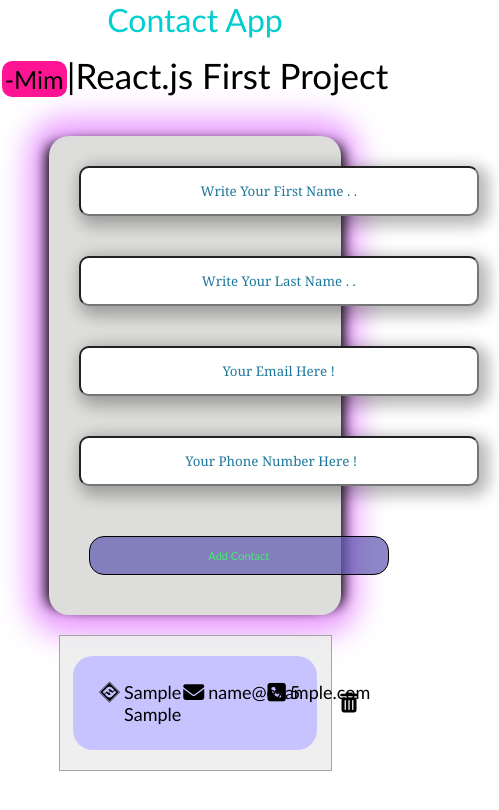
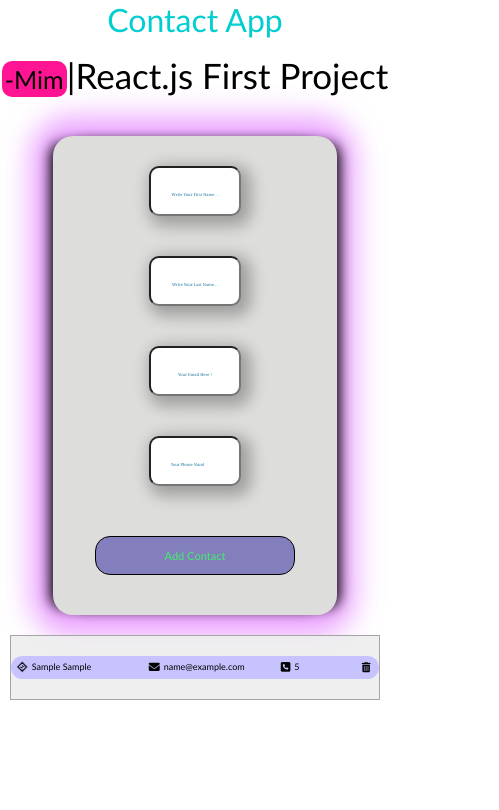
Before and after one commit to MiArianM/ContactApp, a React (Vite) app: page / in a window 390 px wide. Both pictures are taken after typing "Sample", "Sample", "name@example.com", "5" into the empty fields and a click on the button "Add Contact". Shown: the top 810 px of the page, 499 px wide, since content can reach past the window. Built offline with nearby package versions, Linux system fonts and the light colour scheme.

Commit message:
Add Responsive Into All

```diff
--- a/src/Components/ListCreating.jsx
+++ b/src/Components/ListCreating.jsx
@@ -1,3 +1,5 @@
+import liststyles from "../Styles/ContactList.module.css";
+
 /* eslint-disable react/prop-types */
 function ListCreating({ userinfo, DeleteButtonHandler }) {
   return (
@@ -12,12 +14,12 @@
         <i className="fa-solid fa-envelope"></i>
         <h4>{userinfo.email}</h4>
       </div>
-      <div>
+      <div id={liststyles.Number}>
         <i className="fa-solid fa-square-phone"></i>
         <h4>{userinfo.number}</h4>
       </div>
-      <div>
-        <button onClick={() => DeleteButtonHandler(userinfo.id)}>
+      <div onClick={() => DeleteButtonHandler(userinfo.id)}>
+        <button>
           <i className="fa-solid fa-trash-can"></i>
         </button>
       </div>
--- a/src/Styles/ContactList.module.css
+++ b/src/Styles/ContactList.module.css
@@ -9,11 +9,10 @@
   border-radius: 20px;
 }
 li > div {
-  width: 30%;
+  width: 45%;
   display: flex;
-  padding: 10px;
 }
-li>div>i{
+li > div > i {
   font-size: 21px;
   padding: 1px;
 }
@@ -21,12 +20,15 @@
   font-size: 18px;
   margin-left: 3px;
 }
-li>div:last-child{
+#Number {
+  width: 25%;
+}
+li > div:last-child {
   width: 5%;
   cursor: pointer;
   transition: all 0.15s ease;
 }
-li>div>button{
+li > div > button {
   width: 10%;
   background: transparent;
   border: none;
@@ -34,7 +36,59 @@
   margin-top: -2px;
   cursor: pointer;
 }
-li>div:last-child:hover{
+li > div:last-child:hover {
   margin-top: -15px;
   margin-left: 9px;
 }
+/*Responsive Section - - - - - - -  - - -  - - - - */
+
+/*Contact list Sections*/
+@media (max-width: 1020px) {
+  li > div > i {
+    font-size: 17px;
+  }
+  li > div > h4 {
+    font-size: 15px;
+  }
+  li > div > button {
+    font-size: 16px;
+  }
+}
+@media (max-width: 876px) {
+  li > div > i {
+    font-size: 13px;
+  }
+  li > div > h4 {
+    font-size: 11px;
+  }
+  li > div > button {
+    font-size: 12px;
+  }
+}
+@media (max-width: 696px) {
+  li {
+    width: 95%;
+    padding: 10px 20px;
+  }
+}
+@media (max-width: 490px) {
+  li > div > i {
+    font-size: 11px;
+  }
+  li > div > h4 {
+    font-size: 9px;
+  }
+  li > div > button {
+    font-size: 10px;
+  }
+}
+@media (max-width: 427px) {
+  li {
+    width: 100%;
+    padding: 5px;
+  }
+}
+@media (max-width: 570px) {
+}
+@media (max-width: 570px) {
+}
--- a/src/Styles/Form.module.css
+++ b/src/Styles/Form.module.css
@@ -211,3 +211,48 @@
     left: 25%;
   }
 }
+/*Responsive Section - - - - - - -  - - -  - - - - */
+
+/*At All*/
+@media (max-width: 1768px) {
+  input {
+    width: 35%;
+  }
+  .container {
+    width: 73%;
+  }
+}
+
+/*input PlaceHolder font*/
+@media (max-width: 770px) {
+  ::placeholder {
+    font-size: 10px;
+  }
+}
+@media (max-width: 640px) {
+  ::placeholder {
+    font-size: 8px;
+  }
+}
+@media (max-width: 554px) {
+  ::placeholder {
+    font-size: 6px;
+  }
+}
+@media (max-width: 467px) {
+  ::placeholder {
+    font-size: 4px;
+  }
+}
+
+/*Add Button*/
+@media (max-width: 507px) {
+  .button {
+    width: 200px;
+  }
+}
+@media (max-width: 375px) {
+  .button {
+    width: 150px;
+  }
+}
--- a/src/Styles/Global.css
+++ b/src/Styles/Global.css
@@ -14,3 +14,25 @@
   align-items: center;
   border: rgba(128, 128, 128, 0.664) 1px solid;
 }
+/*Responsive Section - - - - - - -  - - -  - - - - */
+
+/*Contact list Sections*/
+
+@media (max-width: 696px) {
+
+  ul{
+    width: 80%;
+  }
+}
+@media (max-width: 586px) {
+
+  ul{
+    width: 90%;
+  }
+}
+@media (max-width: 427px) {
+
+  ul{
+    width: 95%;
+  }
+}
```
